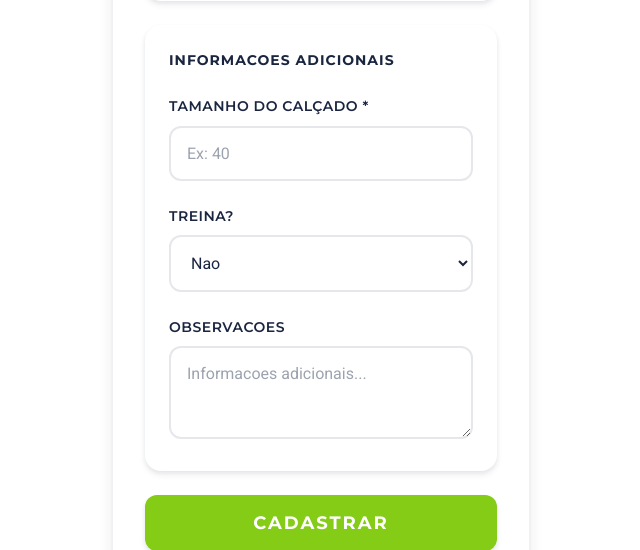
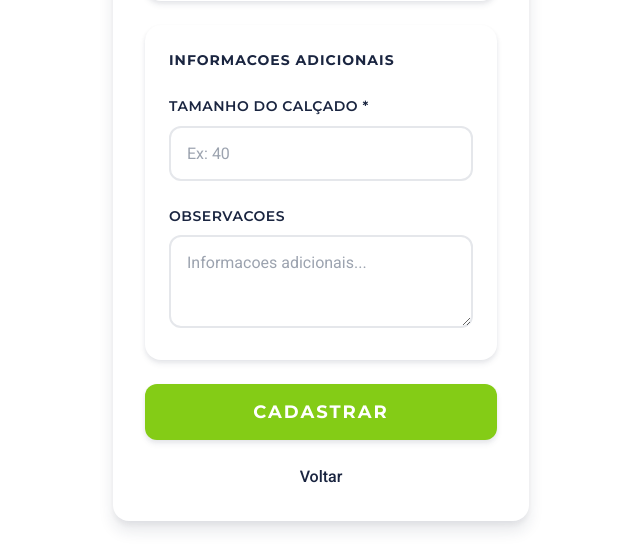
Before and after one commit to PedroHCosme/summit-system, a Flask app: page /register in a window 1280 px wide. Shown: the part 1492-2042 px from the top of the page, without its empty margins (319-959 px from the left). Run offline with Flask 3, Linux system fonts and the light colour scheme.

Commit message:
Remove training option from web registration

```diff
--- a/src/web/app.py
+++ b/src/web/app.py
@@ -2,7 +2,7 @@
 
 import os
 import sys
-from datetime import datetime, timedelta
+from datetime import datetime
 from flask import Flask, render_template, request, jsonify, redirect, url_for, flash, g
 from flask_limiter import Limiter
 from flask_limiter.util import get_remote_address
@@ -15,7 +15,6 @@ from src.services.checkin_service import CheckinService
 from src.services.member_service import MemberService
 from src.core.models import Pessoa
 from src.utils.utils import calculate_new_due_date
-from src.config import TREINO_VALIDADE_DIAS
 
 app = Flask(__name__)
 app.secret_key = 'summit_mobile_pass_secret_key'
@@ -160,7 +159,7 @@ def register():
             'email': request.form.get('email'),
             'genero': request.form.get('genero'),
             'calcado': request.form.get('calcado'),
-            'treina': request.form.get('treina', 'Não'),
+            'treina': 'Não',
             'observacoes': request.form.get('observacoes'),
             'estado_plano': 'PENDENTE'
         }
@@ -171,10 +170,6 @@ def register():
             new_due_date = calculate_new_due_date(plano)
             if new_due_date:
                  member_data['vencimento_plano'] = new_due_date.date() if hasattr(new_due_date, 'date') else new_due_date
-
-        if member_data['treina'] == 'Sim':
-            vencimento_treino = datetime.now() + timedelta(days=TREINO_VALIDADE_DIAS)
-            member_data['vencimento_treino'] = vencimento_treino.date()
 
         try:
             result = member_service.create(member_data)
--- a/src/web/templates/register.html
+++ b/src/web/templates/register.html
@@ -78,14 +78,6 @@
             <div class="form-group">
                 <label for="calcado">Tamanho do Calçado *</label>
                 <input type="number" id="calcado" name="calcado" required placeholder="Ex: 40" min="28" max="50">
-            </div>
-
-            <div class="form-group">
-                <label for="treina">Treina?</label>
-                <select id="treina" name="treina">
-                    <option value="Não" selected>Nao</option>
-                    <option value="Sim">Sim</option>
-                </select>
             </div>
 
             <div class="form-group" style="margin-bottom: 0;">
```
